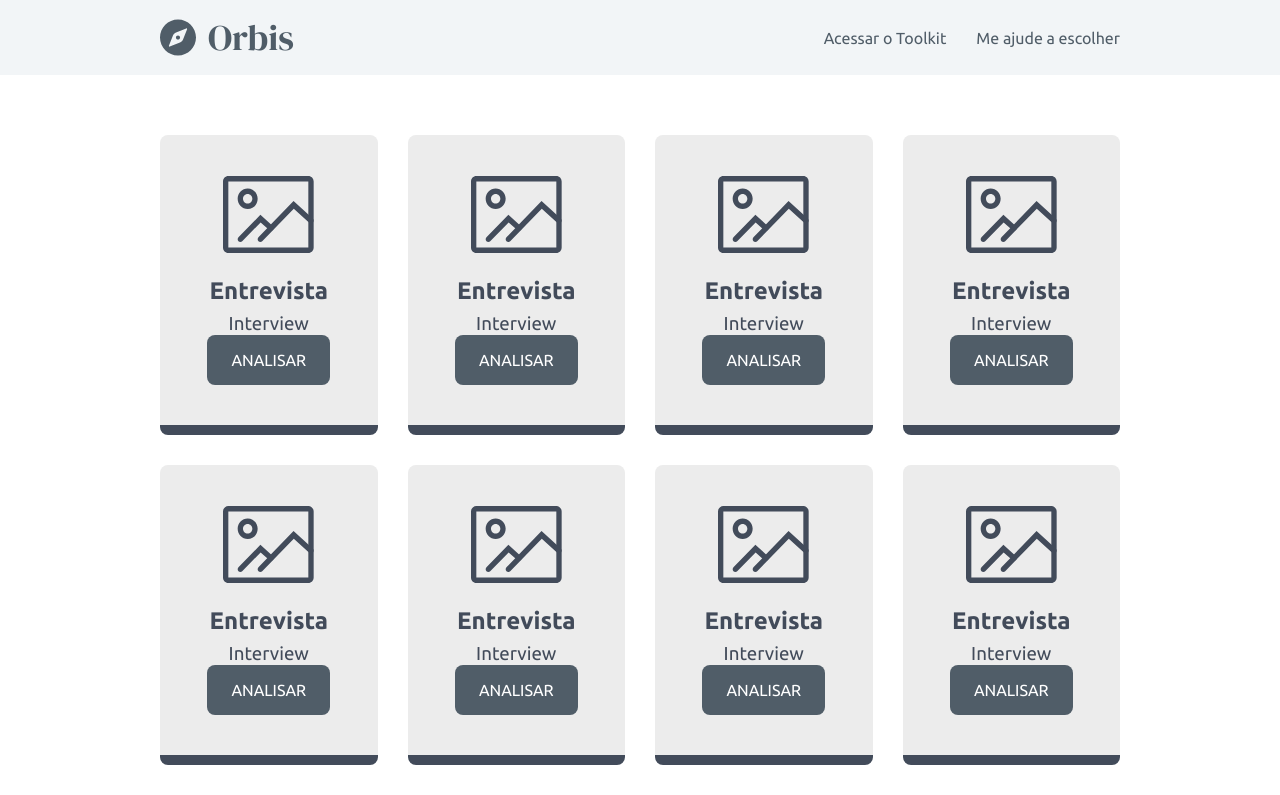
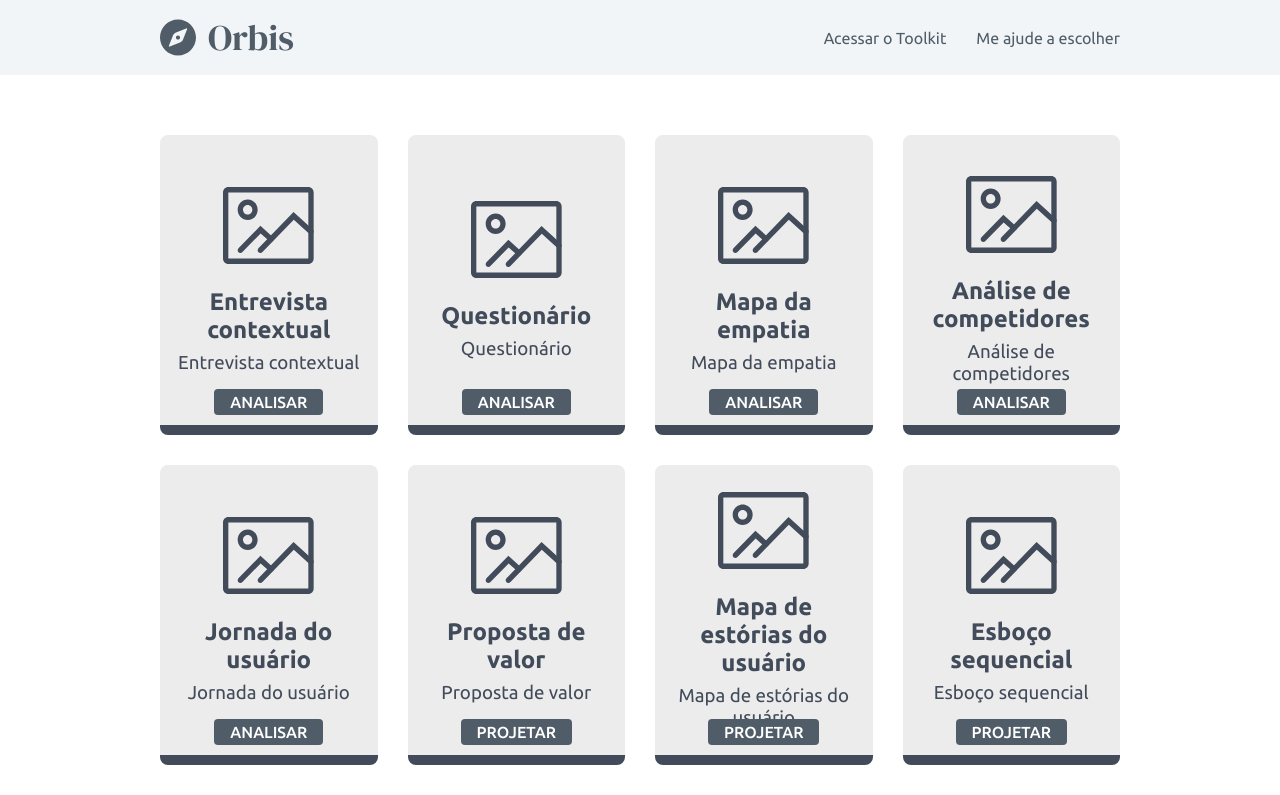
Before and after one commit to JoseMatheus29/Orbis, a React (Vite) app: page /toolkit in a window 1280 px wide. Shown: the top 795 px of the page. Built offline with nearby package versions, Linux system fonts and the light colour scheme; data requests are answered from the project's data file.

Commit message:
Conectando os componentes Cards e Toolkit e com a API

```diff
--- a/src/components/Button/types.ts
+++ b/src/components/Button/types.ts
@@ -1,5 +1,5 @@
 export interface IButton {
-    name: string;
+    name: string | undefined;
     onClick?: () => void;
     variant?: string
 }
--- a/src/components/Card/index.tsx
+++ b/src/components/Card/index.tsx
@@ -1,15 +1,25 @@
 import { Container } from "./styles";
 import Icon from "../../assets/icon.svg";
 import Button from "../Button";
+import { stageName } from "./utils";
 
-const Card = () => {
+interface ICard {
+    name_pt: string;
+    name_en: string;
+    stage_id: number;
+}
+
+const Card = ({ name_pt, name_en, stage_id }: ICard) => {
+
+    const stage = stageName(stage_id);
+
     return (
         <Container>
             <img src={ Icon } alt="Ícone" />
-            <h2>Entrevista</h2>
-            <h3>Interview</h3>
+            <h2>{ name_pt }</h2>
+            <h3>{ name_en }</h3>
 
-            <Button name="ANALISAR"/>
+            <Button name={ stage }/>
         </Container>
     )
 }
--- a/src/components/Card/styles.ts
+++ b/src/components/Card/styles.ts
@@ -2,7 +2,9 @@ import styled from 'styled-components'
 
 export const Container = styled.div`
     height: 300px;
+    max-width: 240px;
     padding: 16px;
+    position: relative;
     color: #424B5A;
     background-color: #ECECEC;
     border-radius: 8px;
@@ -21,9 +23,22 @@ export const Container = styled.div`
         font-size: 1.5rem;
         margin-bottom: 8px;
         font-weight: 700;
+        text-align: center;
     }
 
     h3 {
         font-weight: normal;
+        text-align: center;
+    }
+
+    button {
+        position: absolute;
+        padding: 4px 16px;
+        border-radius: 4px;
+        font-size: 1rem;
+        font-family: 'Ubuntu';
+        font-style: normal;
+        font-weight: 500;
+        bottom: 10px;
     }
 `
--- /dev/null
+++ b/src/components/Card/utils.ts
@@ -0,0 +1,9 @@
+export function stageName(stage: number) {
+    if(stage == 1) {
+        return 'ANALISAR';
+    } else if( stage == 2) {
+        return 'PROJETAR';
+    } else if( stage == 3) {
+        return 'AVALIAR'
+    }
+}
--- a/src/components/Devs/styles.ts
+++ b/src/components/Devs/styles.ts
@@ -62,4 +62,15 @@ export const Desenvolvedores = styled.div`
         justify-content: center;
         gap: 50px;
     }
+
+    .perfis div {
+        display: flex;
+        align-items: center;
+        flex-direction: column;
+    }
+
+    .nome {
+        font-family: 'Ubuntu', sans-serif;
+        font-size: 1rem;
+    }
 `
--- a/src/pages/Toolkit/index.tsx
+++ b/src/pages/Toolkit/index.tsx
@@ -1,24 +1,38 @@
+import { useEffect, useState } from "react";
 import Card from "../../components/Card";
 import Header from "../../components/Header";
 import { Content, GridCards } from "./styles";
+import { api } from "../../services/api";
+
+interface ITool {
+    id: number;
+    name: string;
+    type: string;
+    stage_id: number;
+}
 
 const Toolkit = () => {
+
+    const [ tools, setTools ] = useState<ITool[]>([]);
+
+    useEffect(() => {
+        api.get('/tools')
+            .then(response => setTools(response.data));
+    }, [])
+
+    console.log(tools)
+
     return (
         <>
             <Header/>
             <Content>
                 <GridCards>
-                    <Card/>
-                    <Card/>
-                    <Card/>
-                    <Card/>
-                    <Card/>
-                    <Card/>
-                    <Card/>
-                    <Card/>
+                   { tools.map( (tool) => <Card name_pt={ tool.name } stage_id={tool.stage_id} name_en={ tool.name }/> )}
+
                 </GridCards>
             </Content>
         </>
     )
 }
+
 export default Toolkit;
```
